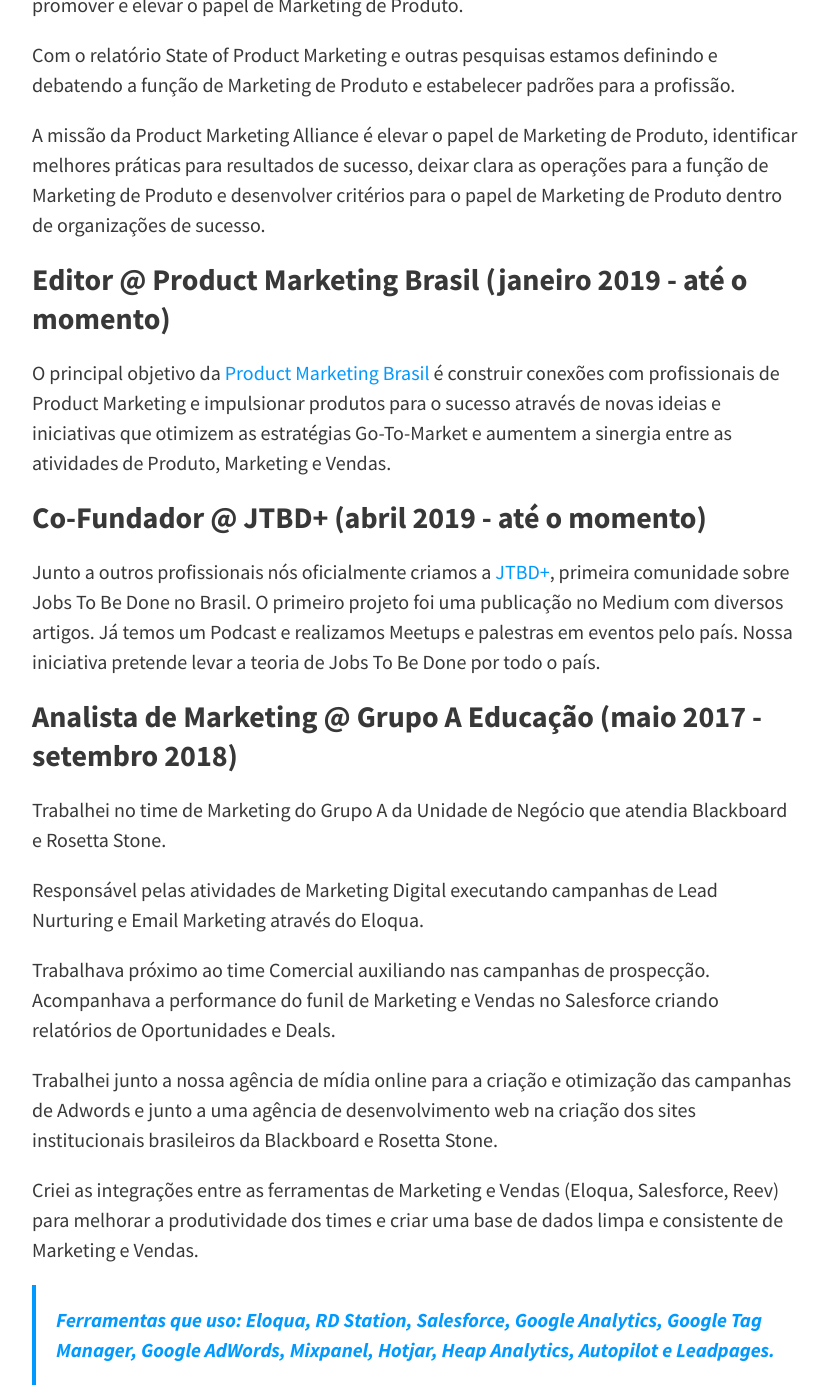
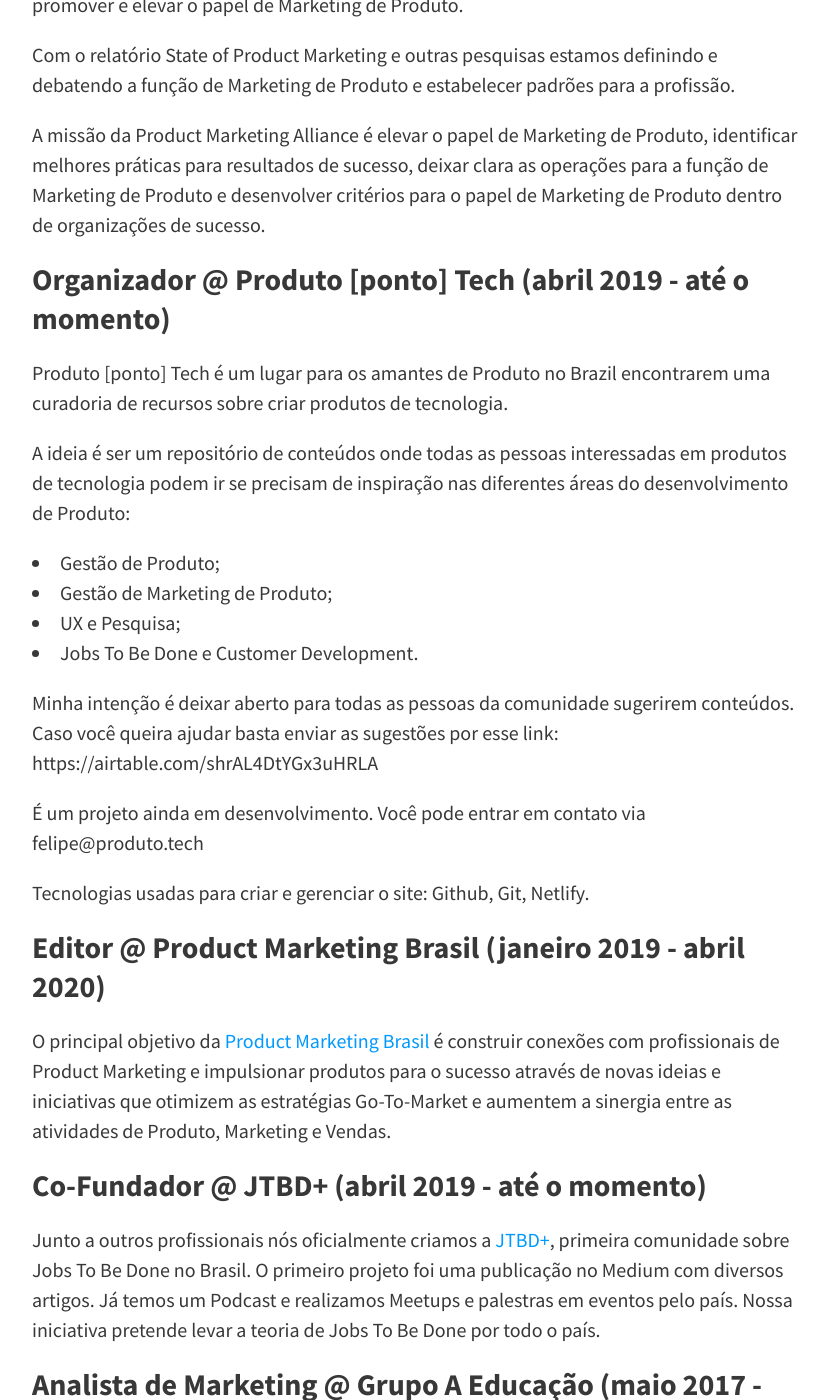
Before and after one commit to felipecbarbosa/felipecbarbosa.github.io, a Jekyll site: the page built from about.md, in a window 1280 px wide and 1400 px high, scrolled down 2229 px. Shown: the whole window, without its empty margins (224-1053 px from the left). Built offline with Jekyll 4.4.1, drawn with Linux system fonts in a browser that asks for light colours; nearby versions of some CDN libraries; comment, search, counter and statistics services are not loaded.

Commit message:
Edited about page

```diff
--- a/about.md
+++ b/about.md
@@ -46,7 +46,24 @@ Com o relatório State of Product Marketing e outras pesquisas estamos definindo
 
 A missão da Product Marketing Alliance é elevar o papel de Marketing de Produto, identificar melhores práticas para resultados de sucesso, deixar clara as operações para a função de Marketing de Produto e desenvolver critérios para o papel de Marketing de Produto dentro de organizações de sucesso.
 
-### Editor @ Product Marketing Brasil (janeiro 2019 - até o momento)
+### Organizador @ Produto [ponto] Tech (abril 2019 - até o momento)
+
+Produto [ponto] Tech é um lugar para os amantes de Produto no Brazil encontrarem uma curadoria de recursos sobre criar produtos de tecnologia.
+
+A ideia é ser um repositório de conteúdos onde todas as pessoas interessadas em produtos de tecnologia podem ir se precisam de inspiração nas diferentes áreas do desenvolvimento de Produto:
+
+- Gestão de Produto;
+- Gestão de Marketing de Produto;
+- UX e Pesquisa;
+- Jobs To Be Done e Customer Development.
+
+Minha intenção é deixar aberto para todas as pessoas da comunidade sugerirem conteúdos. Caso você queira ajudar basta enviar as sugestões por esse link: https://airtable.com/shrAL4DtYGx3uHRLA
+
+É um projeto ainda em desenvolvimento. Você pode entrar em contato via felipe@produto.tech
+
+Tecnologias usadas para criar e gerenciar o site: Github, Git, Netlify.
+
+### Editor @ Product Marketing Brasil (janeiro 2019 - abril 2020)
 
 O principal objetivo da [Product Marketing Brasil](https://productmarketingbrasil.com.br/){:target="_blank"} é construir conexões com profissionais de Product Marketing e impulsionar produtos para o sucesso através de novas ideias e iniciativas que otimizem as estratégias Go-To-Market e aumentem a sinergia entre as atividades de Produto, Marketing e Vendas.
 
```
